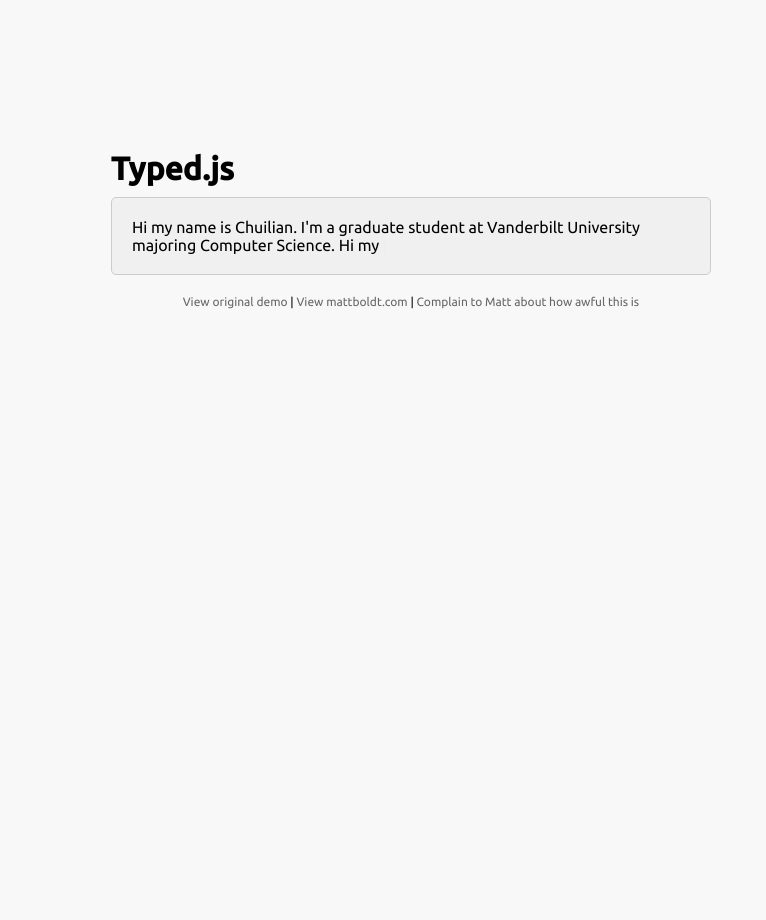
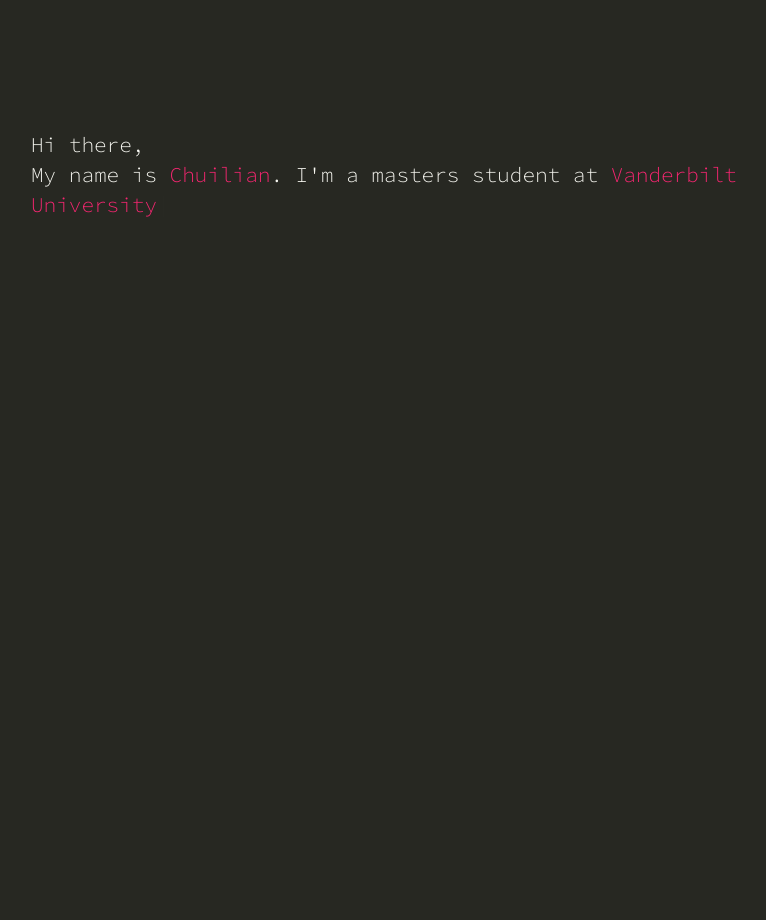
Before and after one commit to ckyy5770/iloveyoukcl5770.github.io, a PHP site: page / in a window 1280 px wide. Shown: the whole page, without its empty margins (229-995 px from the left). Before the commit the page ends 309 px from the top, so only its background shows below. Run offline with PHP 8.4, Linux system fonts and the light colour scheme; some libraries are stand-ins or nearby versions.

Commit message:
front page started

```diff
--- a/index.html
+++ b/index.html
@@ -3,6 +3,9 @@
 <head>
     <meta charset="UTF-8">
     <title>Chuilian's Website</title>
+
+    <link href="stylesheets/main.css" rel="stylesheet"/>
+    <link rel="stylesheet" href="https://maxcdn.bootstrapcdn.com/bootstrap/3.3.7/css/bootstrap.min.css" integrity="sha384-BVYiiSIFeK1dGmJRAkycuHAHRg32OmUcww7on3RYdg4Va+PmSTsz/K68vbdEjh4u" crossorigin="anonymous">
     <script src="js/typed.min.js" type="text/javascript"></script>
     <script>
         document.addEventListener('DOMContentLoaded', function(){
@@ -27,30 +30,34 @@
             }
 
         });
-
         function newTyped(){ /* A new typed object */ }
 
         function foo(){ console.log("Callback"); }
+    </script>
 
-    </script>
-    <link href="main.css" rel="stylesheet"/>
 </head>
 <body>
 
-    <div class="wrap">
-        <h1 class="h1">Typed.js</h1>
-
-        <div class="type-wrap">
+    <div id="base-container" class="container">
+        <div id="heading" class="row"></div>
+        <div id="text-row" class="row">
+            <div class="col-md-2 blank"></div>
+            <div id="text-pad" class="col-md-8">
                     <div id="typed-strings">
-                <p>Hi my name is Chuilian. I'm a graduate student at Vanderbilt University majoring Computer Science. Hi my name is Chuilian. I'm a graduate student at Vanderbilt University majoring Computer Science. Hi my name is Chuilian. I'm a graduate student at Vanderbilt University majoring Computer Science. </p>
+                        <p>Hi there^1000,<br>My name is <span class="keyword">Chuilian</span>.^400 I'm a masters student at <span class="keyword">Vanderbilt University</span>^200 studying <span class="keyword">Computer Science</span>. </p>
                     </div>
                     <span id="typed" style="white-space:normal;"></span>
             </div>
+            <div class="col-md-2 blank"></div>
+        </div>
 
-        <div class="links">
-            <a href="http://www.mattboldt.com/demos/typed-js">View original demo</a> | <a href="http://www.mattboldt.com">View mattboldt.com</a> | <a href="http://www.twitter.com/atmattb">Complain to Matt about how awful this is</a>
-        </div>
+
     </div>
 
 </body>
+
+
+<script src="https://code.jquery.com/jquery-3.2.1.slim.min.js" integrity="sha256-k2WSCIexGzOj3Euiig+TlR8gA0EmPjuc79OEeY5L45g=" crossorigin="anonymous"></script>
+<script src="https://maxcdn.bootstrapcdn.com/bootstrap/3.3.7/js/bootstrap.min.js" integrity="sha384-Tc5IQib027qvyjSMfHjOMaLkfuWVxZxUPnCJA7l2mCWNIpG9mGCD8wGNIcPD7Txa" crossorigin="anonymous"></script>
+
 </html>
--- a/main.css
+++ b/stylesheets/main.css
@@ -1,14 +1,13 @@
-@import url(http://fonts.googleapis.com/css?family=Ubuntu:400,500);
+@import url('https://fonts.googleapis.com/css?family=Open+Sans|Source+Code+Pro:300,400,500');
+
+html, body{
+	height: 100%;
+	width: 100%;
+}
 
 *{
 	padding:0;
 	margin:0;
-}
-
-body{
-	font-family: "Ubuntu", sans-serif;
-	font-size: 100%;
-	background:#f8f8f8;
 }
 
 a{
@@ -41,6 +40,64 @@ p{
 	margin:20px 0;
 	font-size: 0.75em;
 	text-align: center;
+}
+
+.container{
+	height: 100%;
+	width: 100%;
+}
+
+html body{
+	background-color: #272822;
+}
+
+#heading{
+	height: 15%;
+}
+
+#text-row{
+	height: 100%;
+}
+
+#text-pad{
+	height: 75%;
+	padding: 10px;
+	background-color: #272822;
+	font-family: 'Source Code Pro', monospace;
+	font-size: 1.5em;
+	font-weight: 300;
+	color: #F8F8F2;
+}
+
+/* code-like stylings */
+.plain-text{
+	color: #F8F8F2;
+}
+
+.keyword, .operator{
+	color: #F92672;
+}
+
+.classname{
+	color: #A6E22E;
+}
+
+.declaration-type, .built-in-class{
+	color: #66D9EF;
+	font-style: italic;
+}
+
+.input-para{
+	color: #FD971F;
+	font-style: italic;
+}
+
+.string{
+	color: #FFE792;
+}
+
+.constant{
+	color: #AE81FF;
 }
 
 /* code for animated blinking cursor */
```
Lines whose indentation alone changed are shown as unchanged.
